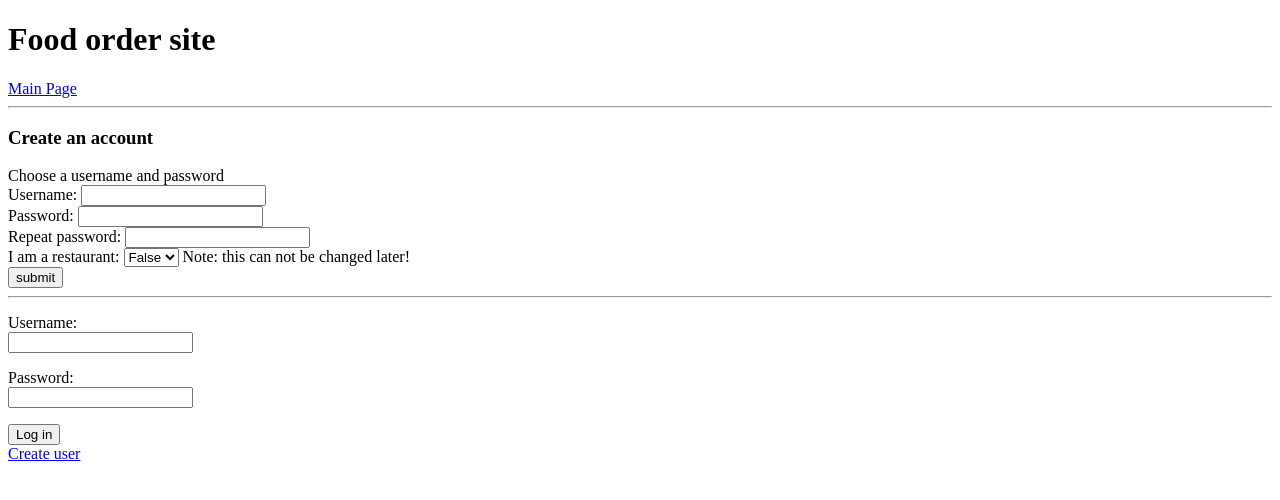
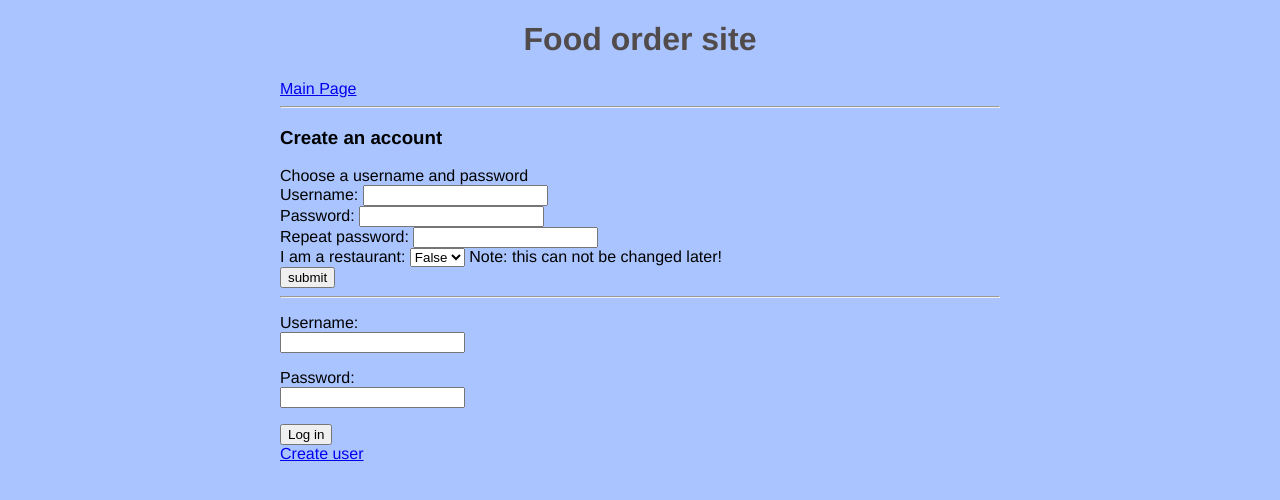
Before and after one commit to msslotboom/food_order, a Flask app: page /create_user in a window 1280 px wide. Shown: the top 500 px of the page. Run offline with Flask 3, Linux system fonts and the light colour scheme.

Commit message:
Add stylesheet

```diff
--- /dev/null
+++ b/static/style.css
@@ -0,0 +1,14 @@
+body {
+    margin: auto;
+    max-width: 45em;
+    font-family: 'Helvetica', 'Arial', sans-serif;
+    background-color: #a9c4ff;
+}
+h1 {
+	color:rgb(81, 75, 75);
+    text-align:center
+}
+
+h2 {
+    text-align: center;
+}
--- a/templates/index.html
+++ b/templates/index.html
@@ -1,7 +1,6 @@
 {% extends "layout.html" %}
 {% block title %}Etusivu{% endblock %}
 {% block content %}
-<b>Welcome!</b>
 {% if user_is_restaurant %}
 	<h2>Manage your restaurants!</h2>
 	{% for restaurant in owned_restaurants %}
--- a/templates/layout.html
+++ b/templates/layout.html
@@ -1,4 +1,8 @@
 <!doctype html>
+<link rel="stylesheet" href="/static/style.css">
+<meta name="viewport" content="width=device-width, initial-scale=1">
+
+<body>
 <title>Food order site - {% block title %}{% endblock %}</title>
 <h1>Food order site</h1>
 <a href="/">Main Page</a>
@@ -24,3 +28,4 @@
 <a href ="/create_user">Create user</a>
 </form>
 {% endif %}
+</body>
```
